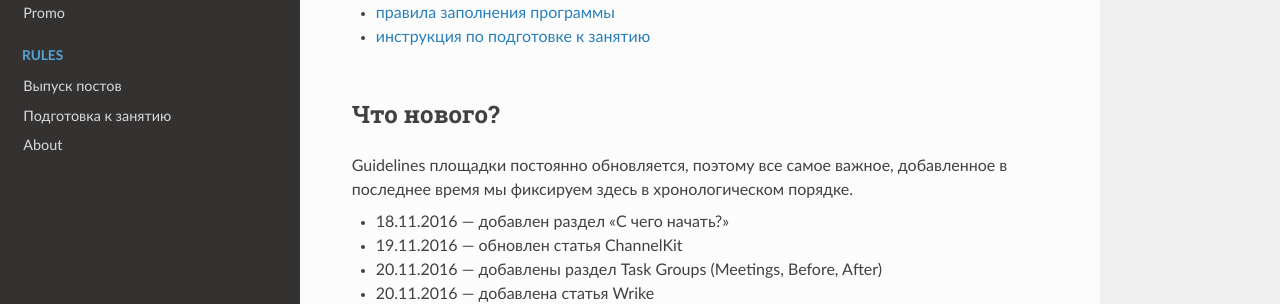
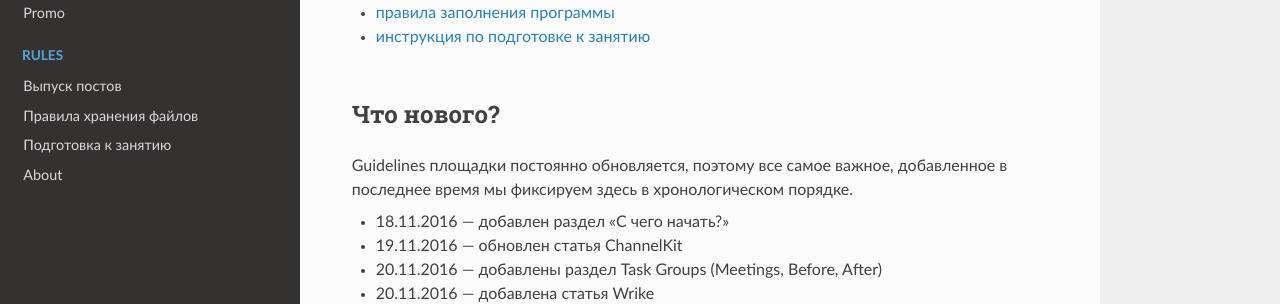
Before and after one commit to arsenyafonin/wiki, an MkDocs documentation site: the page built from docs/index.md, in a window 1280 px wide. Shown: the part 434-738 px from the top of the page. Built offline with MkDocs 1.6.1, drawn with Linux system fonts in a browser that asks for light colours; nearby versions of some CDN libraries; old or Windows-style settings are respelled for this version of MkDocs.

Commit message:
Update mkdocs.yml

```diff
--- a/mkdocs.yml
+++ b/mkdocs.yml
@@ -13,6 +13,7 @@ pages:
     - Promo: 'ins_11_promo.md'
 - RULES:
     - Выпуск постов: 'ins_05_posts.md'
+    - Правила хранения файлов: 'ins_13_storage_tasks.md'
     - Подготовка к занятию: 'ins_12_office_manager.md'
 - About: about.md
 
```
